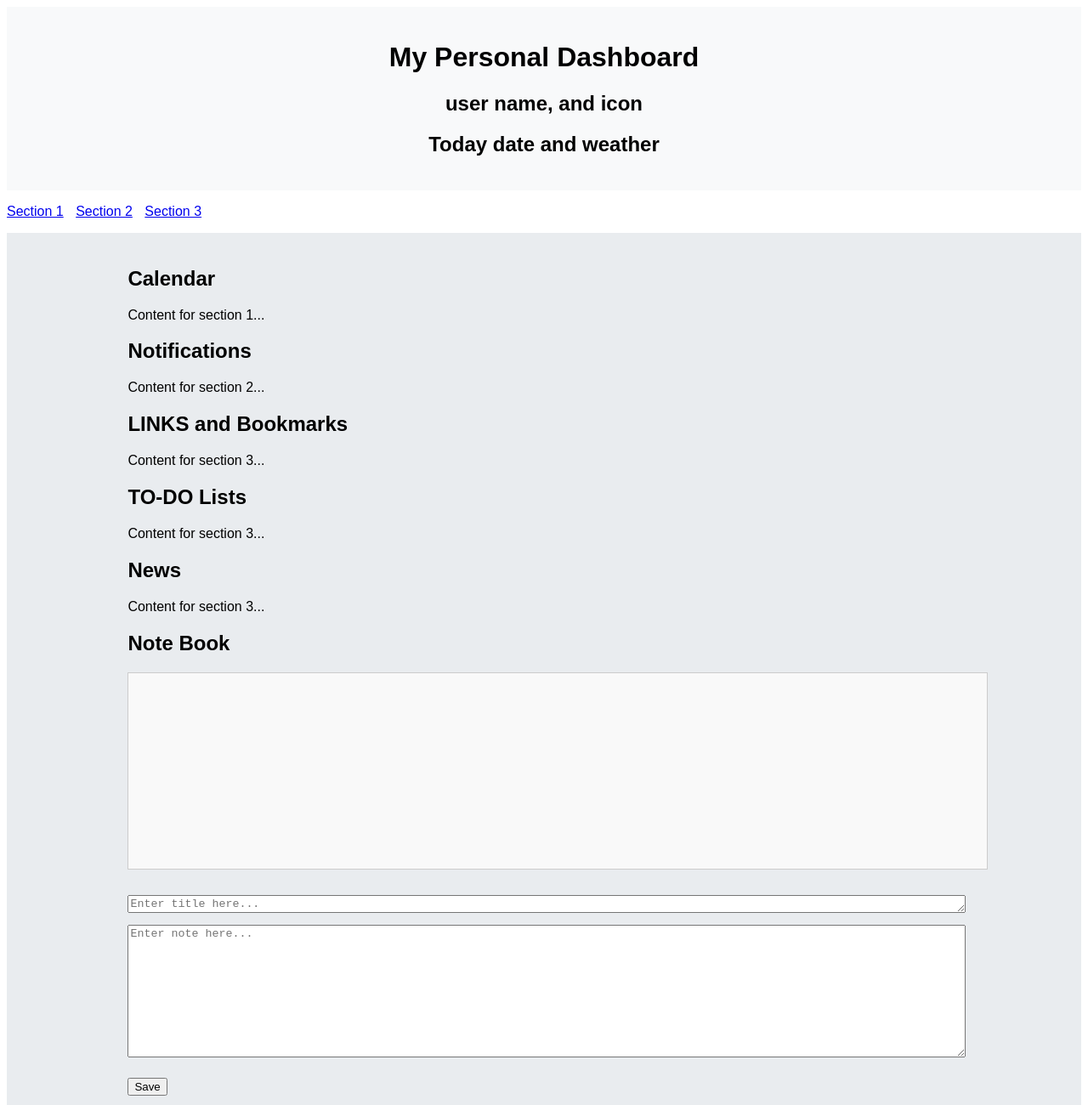
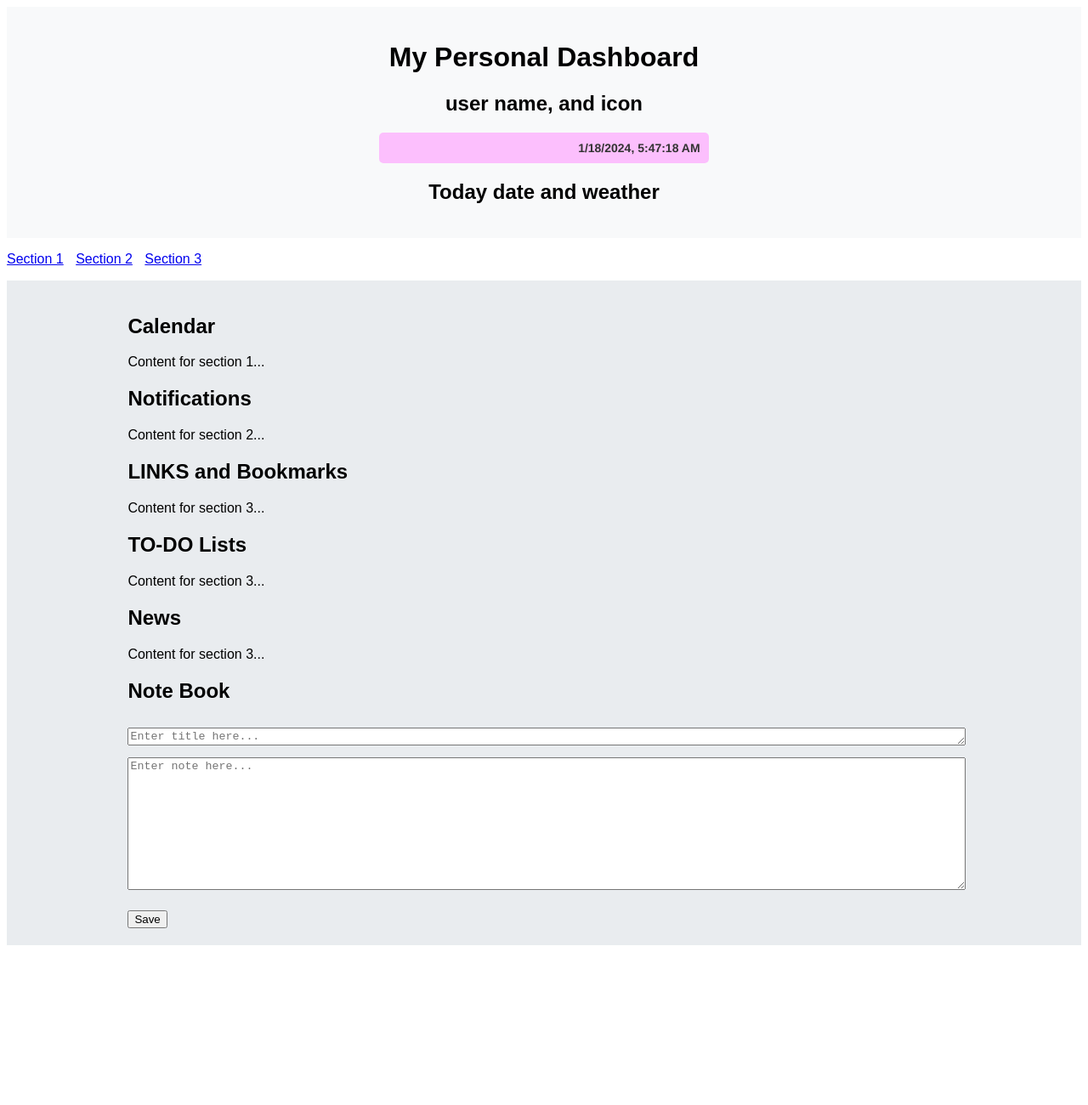
Before and after one commit to antony07102/staticpage.github.io, a plain HTML site: page index.html in a window 1280 px wide. Shown: the top 1300 px of the page at 85% size. After the commit the page ends 1120 px from the top, so only its background shows below. Drawn offline with Linux system fonts and the light colour scheme; no server answers.

Commit message:
login.html

```diff
--- a/index.html
+++ b/index.html
@@ -10,11 +10,14 @@
     <header>
         <h1>My Personal Dashboard</h1>
         <h2> user name, and icon  </h2>
+        <!-- Update the date and time -->
+
+        <h2 id = "date_time"></h2>
         <h2> Today date and weather </h2>
     </header>
     <nav>
         <ul>
-            <li><a href="#section1">Section 1</a></li>
+            <li><a href="./login.html">Section 1</a></li>
             <li><a href="#section2">Section 2</a></li>
             <li><a href="#section3">Section 3</a></li>
         </ul>
--- a/scripts.js
+++ b/scripts.js
@@ -58,4 +58,55 @@ window.onload = function() {
     const button = document.getElementById("save");
     button.addEventListener("click", get_notes);
     button.addEventListener("click", update_notes);
+
+
+
+    // Keep update the date and time of the page
+    const update_date_time = () => {
+        var date_time = document.getElementById('date_time');
+        var date = new Date();
+        date_time.innerHTML = date.toLocaleString();
+    };
+    setInterval(update_date_time, 1000);
+
+
+
 };
+
+// window.onload = function(){
+//     // Fetch the fetch to days weather
+//     const server = 'https://weatherapi2021.azurewebsites.net';
+//     const update_weather = () => {
+//         var weatherContainer = document.getElementById('weather');
+//         weatherContainer.innerHTML = ''; // Clear the saved notes
+//         fetch(server+'/getWeather')
+//         .then(response => response.json())
+//         .then(weather => {
+//             // Display the saved notes
+//             weather.forEach(weather => {
+//                 var weatherElement = document.createElement('div');
+//                 weatherElement.className = 'weather';
+
+//                 var titleElement = document.createElement('h3');
+//                 titleElement.textContent = weather.title;
+//                 weatherElement.appendChild(titleElement);
+
+//                 var contentElement = document.createElement('pre');
+//                 contentElement.textContent = weather.content;
+//                 contentElement.style.display = 'none'; // Hide the content initially
+//                 weatherElement.appendChild(contentElement);
+
+//                 weatherElement.addEventListener('click', () => {
+//                     // Toggle the display of the content when the note is clicked
+//                     contentElement.style.display = contentElement.style.display === 'none' ? 'block' : 'none';
+//                 });
+
+//                 weatherContainer.appendChild(weatherElement);
+//             });
+//         })
+//         .catch((error) => {
+//             console.error('Error:', error);
+//         });
+//     };
+
+// }
--- a/style.css
+++ b/style.css
@@ -39,22 +39,20 @@ textarea {
 
 
 #savedNotes {
-    background-color: #f9f9f9; /* Light grey background */
-    border: 1px solid #ccc; /* Grey border */
-    padding: 15px; /* 15px padding */
-    margin-bottom: 20px; /* 20px margin at the bottom */
-    overflow: auto; /* Add a scrollbar if the content is too large */
-    height: 200px; /* Set a fixed height */
-    width: 100%; /* Full width */
+    display: flex;
+    flex-wrap: wrap;
+    justify-content: space-between; /* Adjust this to change the spacing between the boxes */
+    align-items: start;
 }
 
 .note {
-    border: 1px solid #ccc;
-    padding: 10px;
-    margin-bottom: 10px;
-    cursor: pointer;
+    display: inline-block;
+    margin: 10px; /* Add some margin around each box */
+    background-color: yellowgreen;
+    border-radius: 10px; /* Rounded corners */
+    box-shadow: 0 4px 8px 0 rgba(0, 0, 0, 0.2), 0 6px 20px 0 rgba(0, 0, 0, 0.19); /* Shadow effect */
+    padding: 20px; /* Space around the content */
 }
-
 .note h3 {
     margin: 0;
 }
@@ -63,3 +61,19 @@ textarea {
     white-space: pre-wrap; /* Preserve spaces and line breaks */
     word-wrap: break-word; /* Allow long words to be able to break and wrap onto the next line */
 }
+
+
+
+
+#date_time {
+    font-size: 14px; /* Increase the font size */
+    color: #333; /* Darken the text color */
+    margin: 0 auto; /* Center the element */
+    text-align: right; /* Align the text to the center */
+    font-family: 'Helvetica', 'Arial', sans-serif; /* Use a modern font */
+    padding: 10px; /* Add some space around the text */
+    background-color: #f9f9; /* Add a light background color */
+    border-radius: 5px; /* Round the corners */
+    max-width: 30%; /* Limit the width of the element */
+    display: block; /* Make the element a block element */
+}
```
Also changed, not shown: login.html (added, +14 -0 lines).
